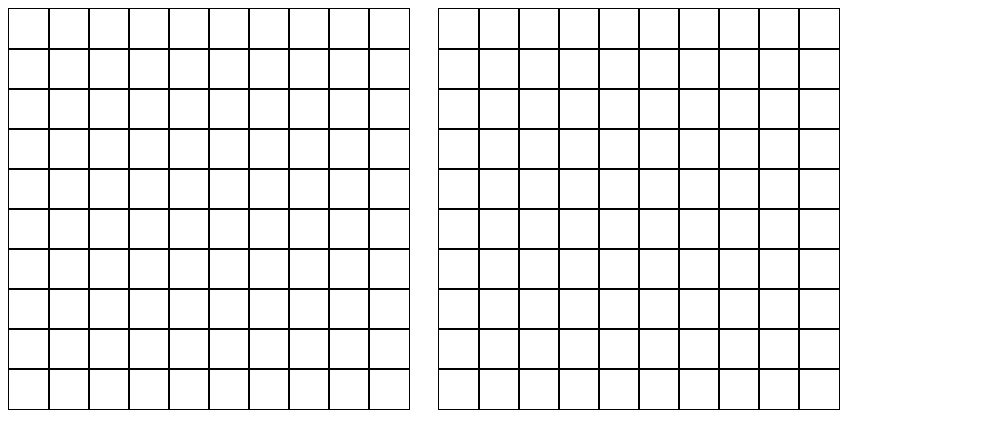
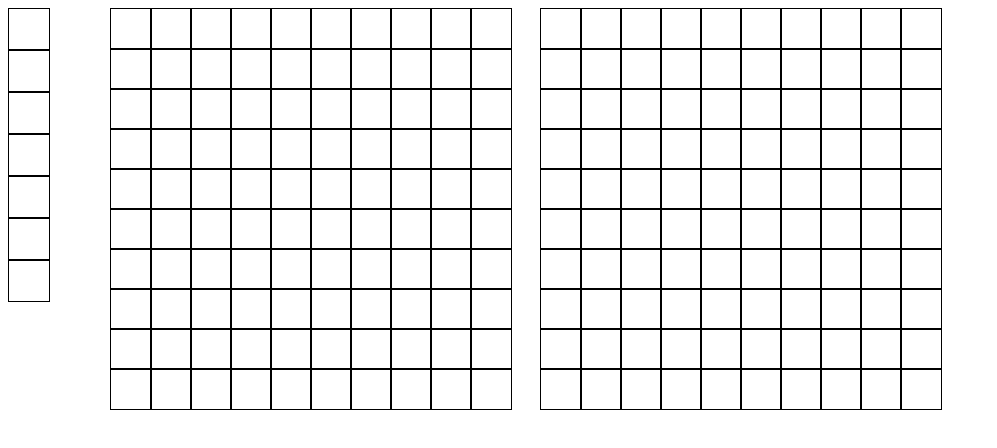
Before and after one commit to GabyAM/sketch-battleship, a website with bundled scripts: page index.html in a window 1280 px wide. Shown: the whole page, without its empty margins (0-997 px from the left). Built offline with nearby package versions, Linux system fonts and the light colour scheme.

Commit message:
adds sections to html structure
separates the content in two player areas for easier manipulation

```diff
--- a/index.html
+++ b/index.html
@@ -1,4 +1,4 @@
-<!DOCTYPE html>
+<!doctype html>
 <html lang="en">
 	<head>
 		<meta charset="UTF-8" />
@@ -6,6 +6,21 @@
 		<title>Battleship</title>
 		<link rel="stylesheet" href="style.css" />
 	</head>
-	<body></body>
-	<script type="module" src="./index.js"></script>
+	<body>
+		<div class="player-area">
+			<div class="ship" draggable="true">
+				<div class="cell"></div>
+				<div class="cell"></div>
+				<div class="cell"></div>
+			</div>
+			<div class="ship" draggable="true">
+				<div class="cell"></div>
+				<div class="cell"></div>
+				<div class="cell"></div>
+				<div class="cell"></div>
+			</div>
+		</div>
+		<div class="player-area"></div>
+	</body>
+	<script type="module" src="./src/index.js"></script>
 </html>
```
